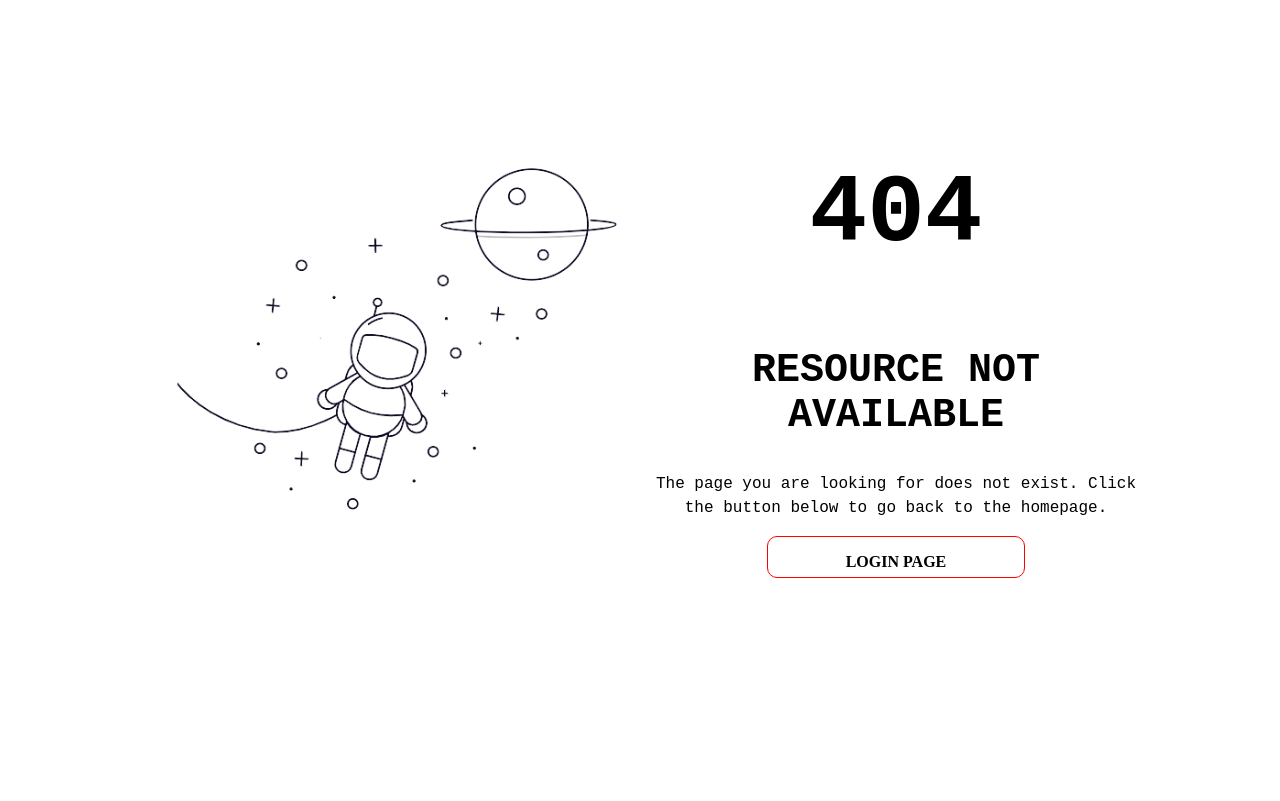
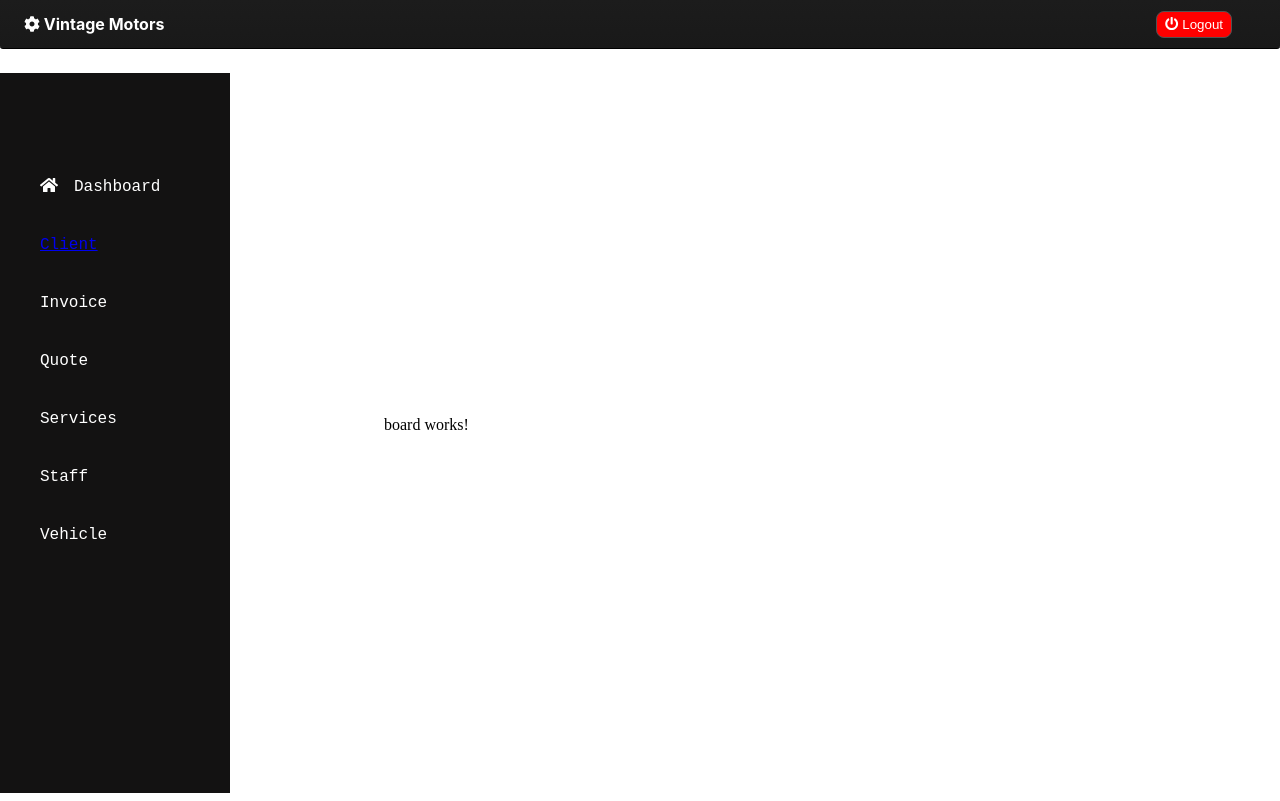
Before and after one commit to oyebolasimeon/vintage-drive, an Angular app in the folder vintage-app/: page /admin/home in a window 1280 px wide. Before the commit this address had no page. Built offline with nearby package versions, Linux system fonts and the light colour scheme.

Commit message:
update on dashboard-routing component

```diff
--- /dev/null
+++ b/vintage-app/src/app/Components/dashboard/board/board.component.html
@@ -0,0 +1 @@
+<p>board works!</p>
--- /dev/null
+++ b/vintage-app/src/app/Components/dashboard/board/board.component.ts
@@ -0,0 +1,15 @@
+import { Component, OnInit } from '@angular/core';
+
+@Component({
+  selector: 'app-board',
+  templateUrl: './board.component.html',
+  styleUrls: ['./board.component.css']
+})
+export class BoardComponent implements OnInit {
+
+  constructor() { }
+
+  ngOnInit(): void {
+  }
+
+}
--- a/vintage-app/src/app/Components/dashboard/dashboard-sidebar/dashboard-sidebar.component.html
+++ b/vintage-app/src/app/Components/dashboard/dashboard-sidebar/dashboard-sidebar.component.html
@@ -4,7 +4,7 @@
            <fa-icon [icon]="fahome" class="fa-1x"></fa-icon> <a>Dashboard</a>
         </li>
         <li>
-            <a>Client</a>
+            <a routerLink="client">Client</a>
         </li>
         <li>
             <a>Invoice</a>
--- a/vintage-app/src/app/Components/dashboard/home/home.component.html
+++ b/vintage-app/src/app/Components/dashboard/home/home.component.html
@@ -1,5 +1,8 @@
 <app-dashboard-navbar></app-dashboard-navbar>
 <section class="main-page">
     <app-dashboard-sidebar></app-dashboard-sidebar>
-    <router-outlet></router-outlet>
+    <!-- <router-outlet></router-outlet> -->
+    <div>
+        <router-outlet></router-outlet>
+    </div>
 </section>
--- a/vintage-app/src/app/app-routing.module.ts
+++ b/vintage-app/src/app/app-routing.module.ts
@@ -1,5 +1,6 @@
 import { NgModule } from '@angular/core';
 import { RouterModule, Routes } from '@angular/router';
+import { HomeComponent } from './Components/dashboard/home/home.component';
 import { PagenotfoundComponent } from './Components/pagenotfound/pagenotfound.component';
 import { SigninComponent } from './Components/signin/signin.component';
 
```
Also changed, not shown: vintage-app/src/app/Components/dashboard/dashboard-routing.module.ts (+22 -2 lines), vintage-app/src/app/Components/dashboard/dashboard.module.ts (+8 -1 lines), vintage-app/src/app/app.module.ts (+0 -12 lines), vintage-app/src/app/Components/dashboard/board/board.component.css (added), 1 other file (tests, documents, lock files or other folders).
